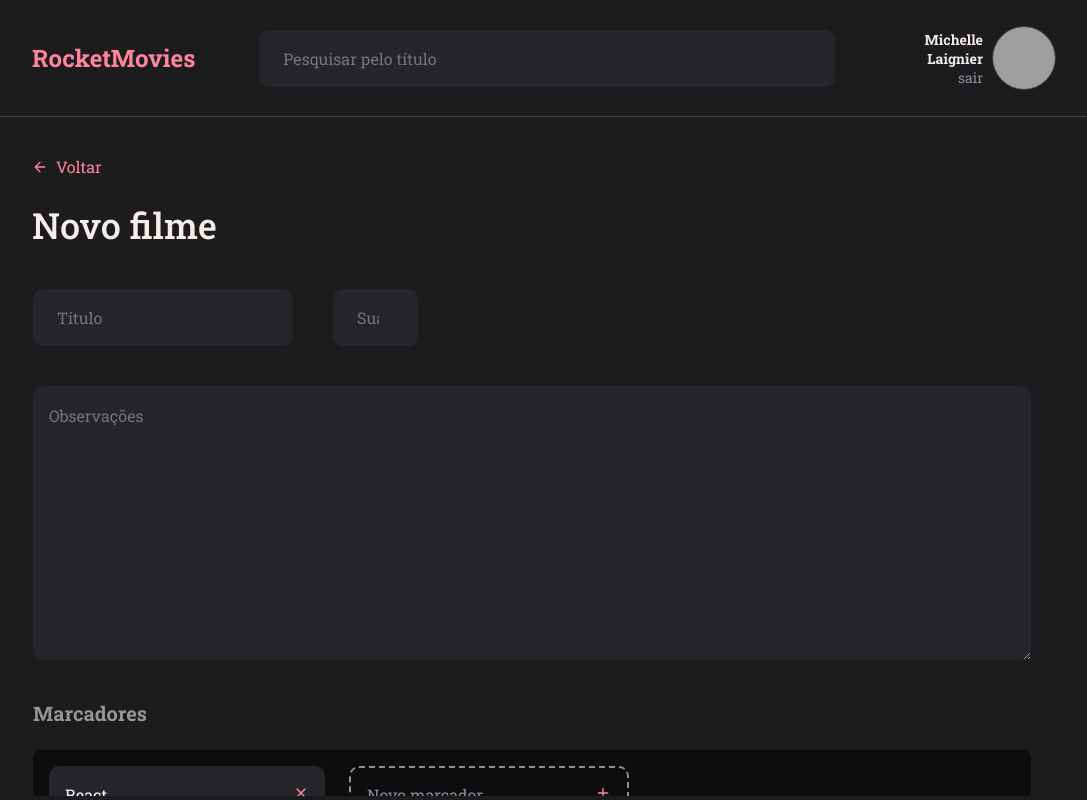
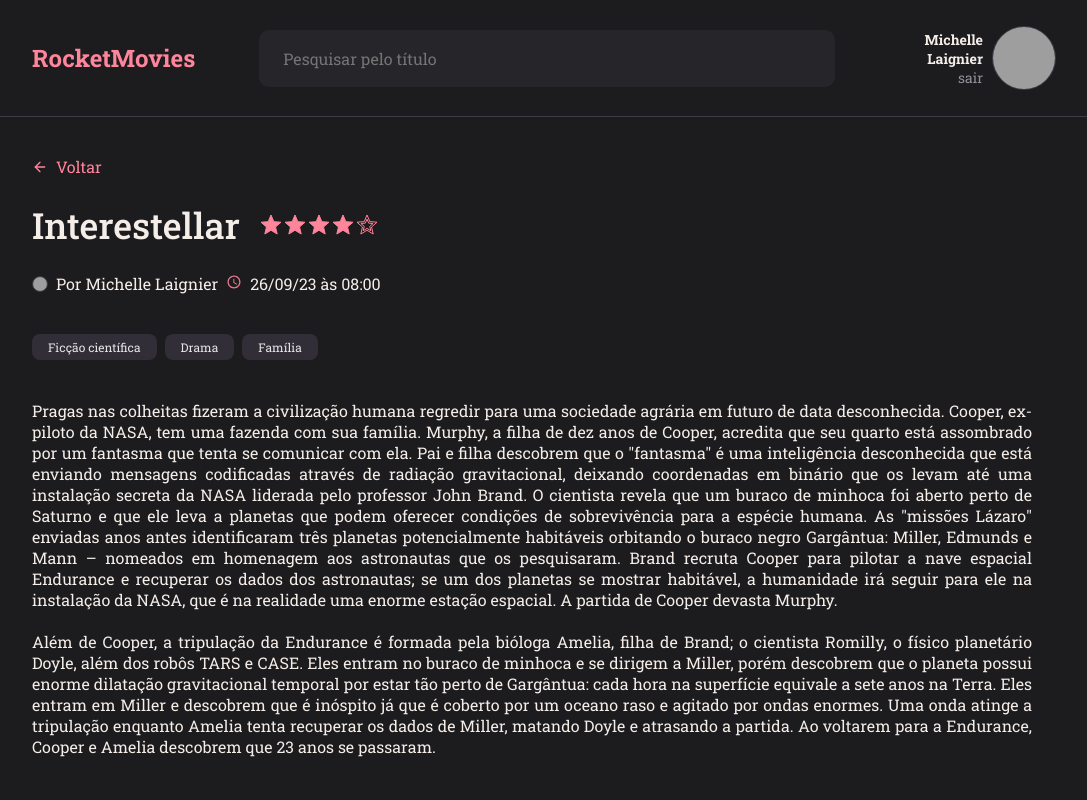
Before and after one commit to Michelle-Laignier/RocketMovies, a React (Vite) app: page / in a window 1280 px wide. Shown: the whole page, without its empty margins (96-1183 px from the left). Built offline with nearby package versions, Linux system fonts and the light colour scheme; grey boxes are pictures that could not be loaded.

Commit message:
movie preview

```diff
--- a/src/main.jsx
+++ b/src/main.jsx
@@ -5,13 +5,13 @@
 import GlobalStyles from './styles/global'
 import theme from './styles/theme'
 
-import { CreateMovie } from '../src/pages/CreateMovie'
+import { MoviePreview } from '../src/pages/MoviePreview'
 
 ReactDOM.createRoot(document.getElementById('root')).render(
   <React.StrictMode>
     <ThemeProvider theme={theme}>
       <GlobalStyles/>
-      <CreateMovie/>
+      <MoviePreview/>
     </ThemeProvider>
   </React.StrictMode>
 )
--- /dev/null
+++ b/src/pages/MoviePreview/index.jsx
@@ -0,0 +1,45 @@
+import { Container, Content } from "./styles";
+
+import { FiArrowLeft } from 'react-icons/fi'
+import { IoMdTime } from 'react-icons/io'
+import Rating from '@mui/material/Rating';
+
+import { Header } from '../../components/Header'
+import { Tag } from '../../components/Tag'
+
+export function MoviePreview() {
+  return(
+    <Container>
+      <Header/>
+
+      <Content>
+        <a href="#"> <FiArrowLeft/> Voltar </a>
+
+        <div className="title-div">
+          <h1>Interestellar</h1>
+          <Rating name="half-rating" defaultValue={4} precision={0.5} className='stars' />
+        </div>
+
+        <div className="info">
+          <img src="https://github.com/Michelle-Laignier.png" alt="Foto de perfil" />
+          <p>Por Michelle Laignier </p>
+          <p className="clock"> <IoMdTime/> </p>
+          <p>26/09/23 às 08:00</p>
+        </div>
+
+        <div className="tags">
+          <Tag title="Ficção científica"/>
+          <Tag title="Drama"/>
+          <Tag title="Família"/>
+        </div>
+
+        <p className="text">
+        Pragas nas colheitas fizeram a civilização humana regredir para uma sociedade agrária em futuro de data desconhecida. Cooper, ex-piloto da NASA, tem uma fazenda com sua família. Murphy, a filha de dez anos de Cooper, acredita que seu quarto está assombrado por um fantasma que tenta se comunicar com ela. Pai e filha descobrem que o "fantasma" é uma inteligência desconhecida que está enviando mensagens codificadas através de radiação gravitacional, deixando coordenadas em binário que os levam até uma instalação secreta da NASA liderada pelo professor John Brand. O cientista revela que um buraco de minhoca foi aberto perto de Saturno e que ele leva a planetas que podem oferecer condições de sobrevivência para a espécie humana. As "missões Lázaro" enviadas anos antes identificaram três planetas potencialmente habitáveis orbitando o buraco negro Gargântua: Miller, Edmunds e Mann – nomeados em homenagem aos astronautas que os pesquisaram. Brand recruta Cooper para pilotar a nave espacial Endurance e recuperar os dados dos astronautas; se um dos planetas se mostrar habitável, a humanidade irá seguir para ele na instalação da NASA, que é na realidade uma enorme estação espacial. A partida de Cooper devasta Murphy.
+        <br/>
+        <br/>
+        Além de Cooper, a tripulação da Endurance é formada pela bióloga Amelia, filha de Brand; o cientista Romilly, o físico planetário Doyle, além dos robôs TARS e CASE. Eles entram no buraco de minhoca e se dirigem a Miller, porém descobrem que o planeta possui enorme dilatação gravitacional temporal por estar tão perto de Gargântua: cada hora na superfície equivale a sete anos na Terra. Eles entram em Miller e descobrem que é inóspito já que é coberto por um oceano raso e agitado por ondas enormes. Uma onda atinge a tripulação enquanto Amelia tenta recuperar os dados de Miller, matando Doyle e atrasando a partida. Ao voltarem para a Endurance, Cooper e Amelia descobrem que 23 anos se passaram.
+        </p>
+      </Content>
+    </Container>
+  )
+}
--- /dev/null
+++ b/src/pages/MoviePreview/styles.js
@@ -0,0 +1,75 @@
+import styled from "styled-components";
+
+export const Container = styled.div`
+  height: 100vh;
+`
+
+export const Content = styled.div`
+  color: ${({ theme }) => theme.COLORS.WHITE_200};
+  height: 80vh;
+  margin-top: 40px;
+  padding: 0 24px 156px 0;
+  overflow-y: auto;
+  &::-webkit-scrollbar {
+    width: 8px;
+  }
+
+  &::-webkit-scrollbar-thumb {
+    background-color: ${({ theme }) => theme.COLORS.PINK};
+    border-radius: 8px;
+  }
+
+  a {
+    color: ${({ theme }) => theme.COLORS.PINK};
+
+    align-items: center;
+    display: flex;
+    gap: 8px;
+    width: fit-content;
+  }
+
+  .title-div {
+    align-items: center;
+    display: flex;
+    gap: 19px;
+    margin: 24px 0;
+  }
+
+  h1 {
+    font-size: 36px;
+    font-weight: 500;
+  }
+
+  .stars {
+    color: ${({ theme }) => theme.COLORS.PINK};
+    stroke: ${({ theme }) => theme.COLORS.PINK};
+
+  }
+
+  .info {
+    align-items: center;
+    display: flex;
+    gap: 8px;
+
+    img {
+      border: 1px solid ${({ theme }) => theme.COLORS.BORDER};
+      border-radius: 50%;
+      height: 16px;
+      width: 16px;
+    }
+  }
+
+  .clock {
+    color: ${({ theme }) => theme.COLORS.PINK};
+  }
+
+  .tags {
+    display: flex;
+    gap: 8px;
+    margin: 40px 0;
+  }
+
+  .text {
+    text-align: justify;
+  }
+`
```
